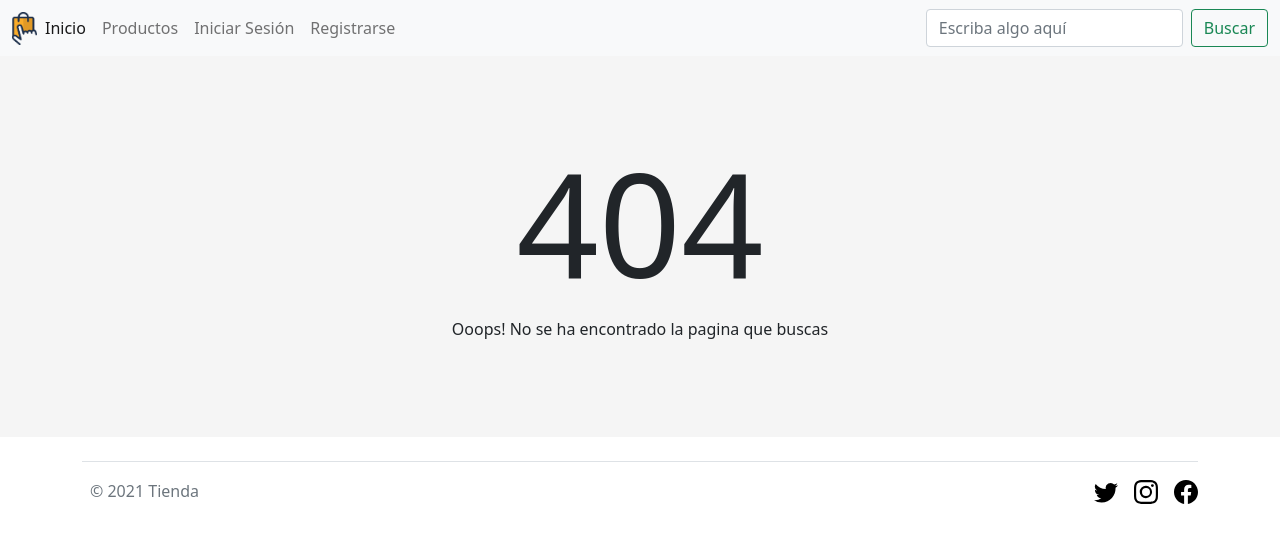
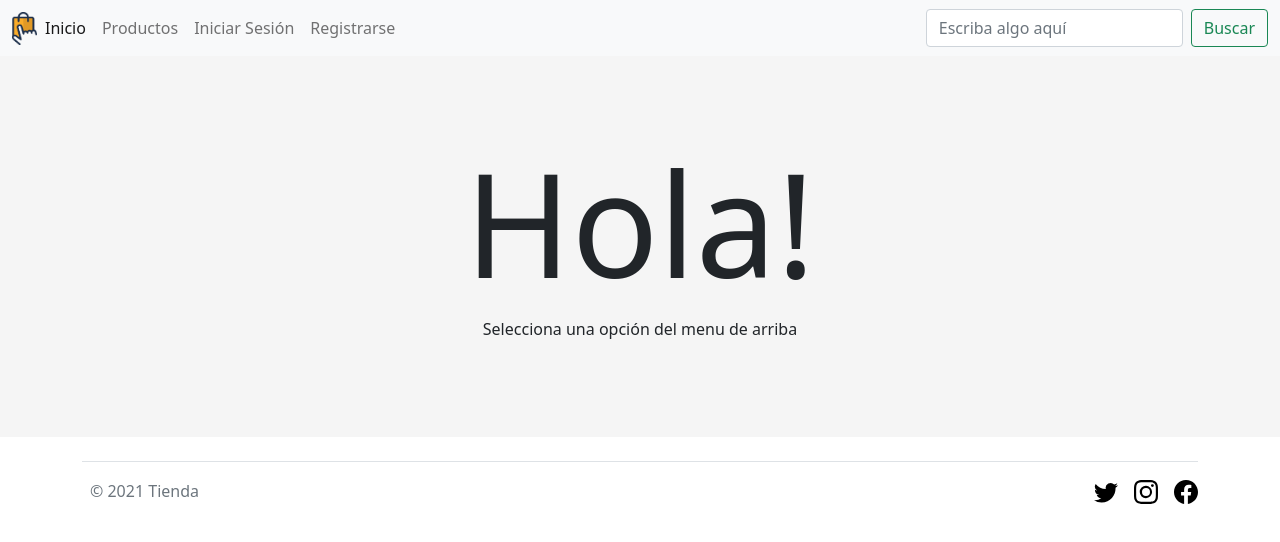
Before and after one commit to jelbo96/DemoAngular-1, an Angular app: page / in a window 1280 px wide. Before the commit this address had no page. Shown: the top 542 px of the page. Built offline with nearby package versions, Linux system fonts and the light colour scheme.

Commit message:
add home page

```diff
--- a/src/app/app-routing/app-routing.module.ts
+++ b/src/app/app-routing/app-routing.module.ts
@@ -8,9 +8,10 @@ import { LoginComponent } from '../general/login/login.component';
 import { RegisterComponent } from '../general/register/register.component';
 import { ProductsComponent } from '../general/products/products.component';
 import { NotFoundComponent } from '../general/not-found/not-found.component';
+import { HomeComponent } from '../general/home/home.component';
 
 const routes: Routes = [
-  /* { path: '', component: AppComponent }, */
+  { path: '', component: HomeComponent },
   { path: 'login', component: LoginComponent },
   { path: 'products', component: ProductsComponent },
   { path: 'register', component: RegisterComponent },
--- a/src/app/app.module.ts
+++ b/src/app/app.module.ts
@@ -10,6 +10,7 @@ import { ProductsComponent } from './general/products/products.component';
 
 import { AppRoutingModule } from '../app/app-routing/app-routing.module';
 import { NotFoundComponent } from './general/not-found/not-found.component';
+import { HomeComponent } from './general/home/home.component';
 
 @NgModule({
   declarations: [
@@ -19,7 +20,8 @@ import { NotFoundComponent } from './general/not-found/not-found.component';
     RegisterComponent,
     LoginComponent,
     ProductsComponent,
-    NotFoundComponent
+    NotFoundComponent,
+    HomeComponent
   ],
   imports: [
     BrowserModule,
--- a/src/app/compartida/header/header.component.html
+++ b/src/app/compartida/header/header.component.html
@@ -2,12 +2,12 @@
     <div class="container-fluid">
         <img src="/assets/img/logo.png" alt="logo-bolsa" width="25" height="33" />
         <button class="navbar-toggler" type="button" data-bs-toggle="collapse" data-bs-target="#navbarSupportedContent" aria-controls="navbarSupportedContent" aria-expanded="false" aria-label="Toggle navigation">
-      <span class="navbar-toggler-icon"></span>
-    </button>
+            <span class="navbar-toggler-icon"></span>
+        </button>
         <div class="collapse navbar-collapse" id="navbarSupportedContent">
             <ul class="navbar-nav me-auto mb-2 mb-lg-0">
                 <li class="nav-item">
-                    <a class="nav-link active" aria-current="page" href="#"> Inicio</a>
+                    <a class="nav-link active" aria-current="page" [routerLink]="['']"> Inicio</a>
                 </li>
                 <li class="nav-item">
                     <a class="nav-link" [routerLink]="['products']">Productos</a>
--- /dev/null
+++ b/src/app/general/home/home.component.css
@@ -0,0 +1,14 @@
+body {
+    background-color: #f5f5f5;
+}
+
+.container {
+    display: flex;
+    flex-direction: column;
+    padding: 5em 1em;
+    align-items: center;
+}
+
+.title {
+    font-size: 9em;
+}
--- /dev/null
+++ b/src/app/general/home/home.component.html
@@ -0,0 +1,18 @@
+<!DOCTYPE html>
+<html lang="en">
+
+<head>
+    <meta charset="UTF-8">
+    <meta http-equiv="X-UA-Compatible" content="IE=edge">
+    <meta name="viewport" content="width=device-width, initial-scale=1.0">
+    <title>Document</title>
+</head>
+
+<body>
+    <div class="container">
+        <h1 class="title">Hola!</h1>
+        <p> Selecciona una opción del menu de arriba</p>
+    </div>
+</body>
+
+</html>
--- /dev/null
+++ b/src/app/general/home/home.component.ts
@@ -0,0 +1,15 @@
+import { Component, OnInit } from '@angular/core';
+
+@Component({
+  selector: 'app-home',
+  templateUrl: './home.component.html',
+  styleUrls: ['./home.component.css']
+})
+export class HomeComponent implements OnInit {
+
+  constructor() { }
+
+  ngOnInit(): void {
+  }
+
+}
```
